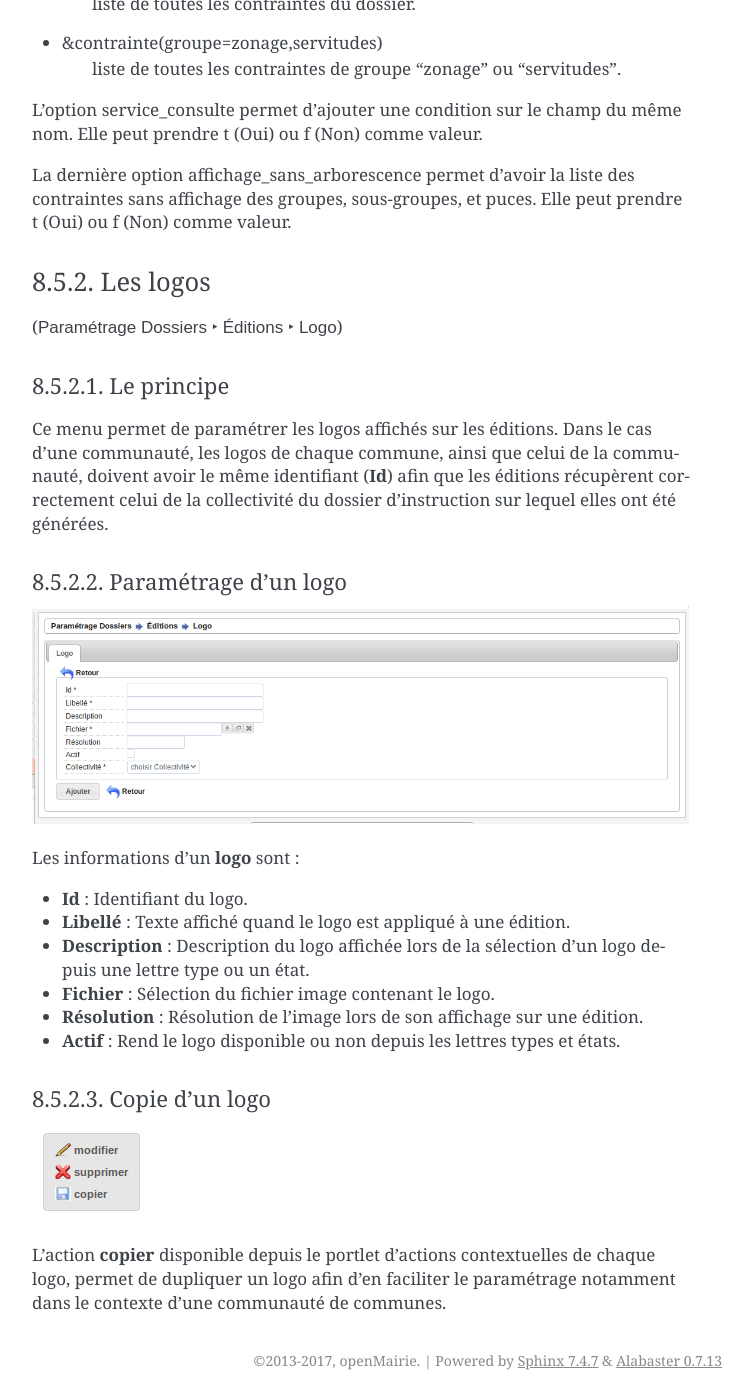
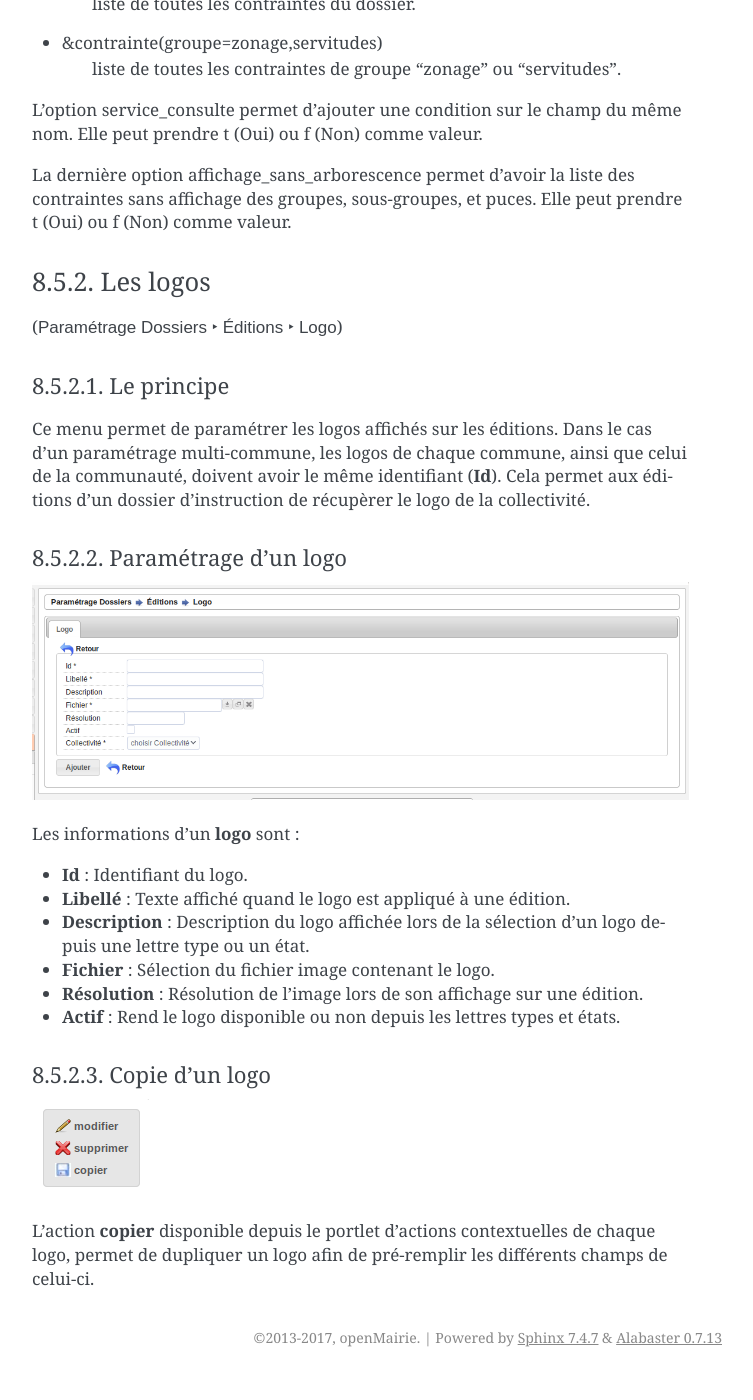
Before and after one commit to mpavaux/openads-documentation, a Sphinx documentation site: the page built from source/manuel_utilisateur/parametrage_dossier.rst, in a window 1280 px wide and 1400 px high, scrolled down 32341 px. Shown: the whole window, without its empty margins (388-1141 px from the left). Built offline with Sphinx 7.4.7, drawn with Linux system fonts in a browser that asks for light colours; after the commit the page ends 33718 px from its top, so only the background shows below that.

Commit message:
Reformulation de la description des logos

```diff
--- a/source/manuel_utilisateur/parametrage_dossier.rst
+++ b/source/manuel_utilisateur/parametrage_dossier.rst
@@ -1233,7 +1233,7 @@
 ===========
 
 Ce menu permet de paramétrer les logos affichés sur les éditions.
-Dans le cas d'une communauté, les logos de chaque commune, ainsi que celui de la communauté, doivent avoir le même identifiant (**Id**) afin que les éditions récupèrent correctement celui de la collectivité du dossier d'instruction sur lequel elles ont été générées.
+Dans le cas d'un paramétrage multi-commune, les logos de chaque commune, ainsi que celui de la communauté, doivent avoir le même identifiant (**Id**). Cela permet aux éditions d'un dossier d'instruction de récupèrer le logo de la collectivité.
 
 Paramétrage d'un logo
 =====================
@@ -1255,4 +1255,4 @@
 
 .. image:: parametrage_edition_logo_portlet.png
 
-L'action **copier** disponible depuis le portlet d'actions contextuelles de chaque logo, permet de dupliquer un logo afin d'en faciliter le paramétrage notamment dans le contexte d'une communauté de communes.
+L'action **copier** disponible depuis le portlet d'actions contextuelles de chaque logo, permet de dupliquer un logo afin de pré-remplir les différents champs de celui-ci.
```
